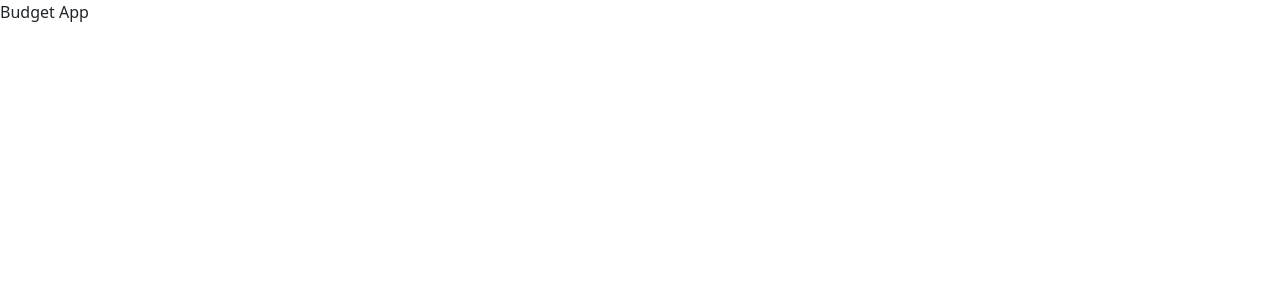
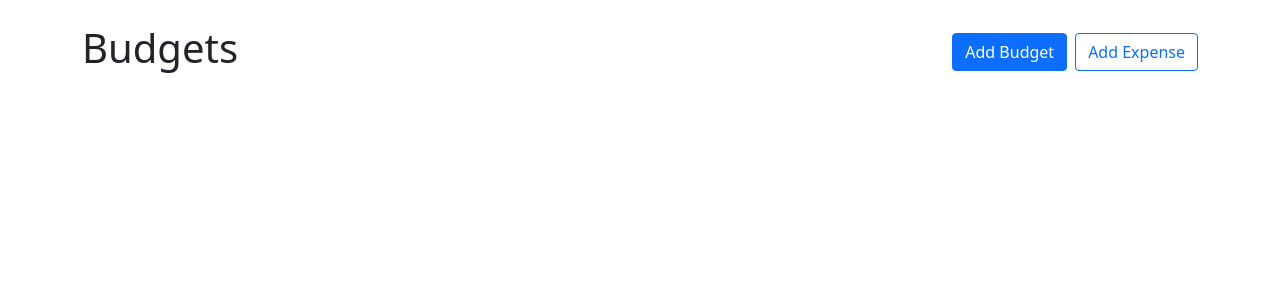
Before and after one commit to triciachow/react-budget, a React (Create React App) app: page / in a window 1280 px wide. Shown: the top 300 px of the page. Built offline with nearby package versions, Linux system fonts and the light colour scheme.

Commit message:
Create header

```diff
--- a/src/App.js
+++ b/src/App.js
@@ -1,9 +1,24 @@
 import React from "react";
+import { Button, Container, Stack } from "react-bootstrap";
 
 function App() {
   return (
     <>
-      <div>Budget App</div>
+      <Container className="my-4">
+        <Stack direction="horizontal" gap="2" className="mb-4">
+          <h1 className="me-auto">Budgets</h1>
+          <Button variant="primary">Add Budget</Button>
+          <Button variant="outline-primary">Add Expense</Button>
+        </Stack>
+        <div
+          style={{
+            display: "grid",
+            gridTemplateColumns: "repeat(auto-fill, minmax(300px, 1fr))",
+            gap: "1rem",
+            alignItems: "flex-start",
+          }}
+        ></div>
+      </Container>
     </>
   );
 }
```
